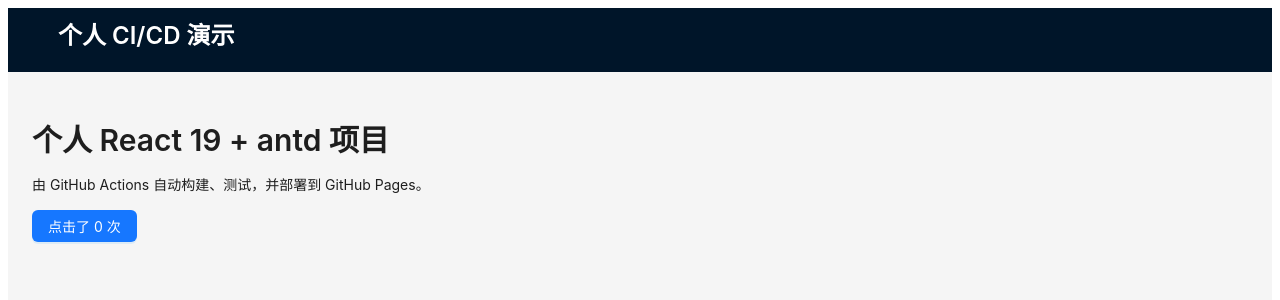
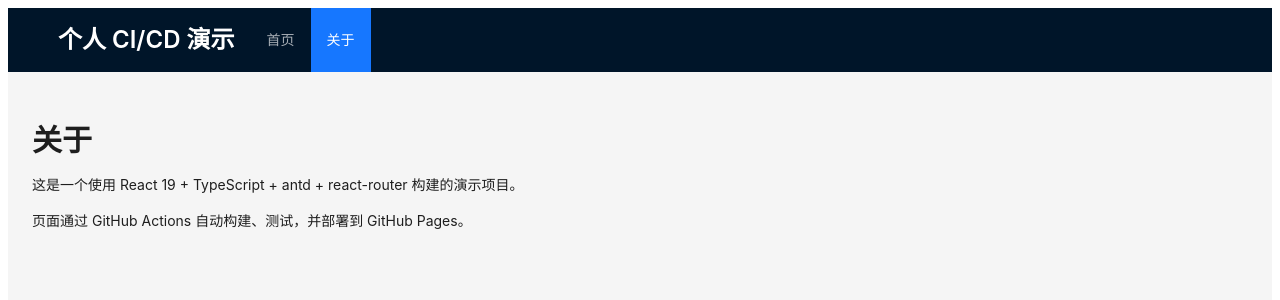
Before and after one commit to fzy-cloud/ReactApp-AICodeReview, a React (Vite) app: page /about in a window 1280 px wide. Shown: the top 300 px of the page. Built offline with nearby package versions, Linux system fonts and the light colour scheme.

Commit message:
feat: 完善页面

```diff
--- a/package.json
+++ b/package.json
@@ -13,7 +13,8 @@
     "antd": "^5.22.0",
     "http-proxy-agent": "^7.0.2",
     "react": "^19.0.0",
-    "react-dom": "^19.0.0"
+    "react-dom": "^19.0.0",
+    "react-router-dom": "^7.18.2"
   },
   "devDependencies": {
     "@testing-library/react": "^16.1.0",
--- a/src/App.tsx
+++ b/src/App.tsx
@@ -1,30 +1,50 @@
-import { useState } from 'react'
-import { Button, ConfigProvider, Layout, Typography, theme } from 'antd'
+import { Link, Outlet, Route, Routes, useLocation } from 'react-router-dom'
+import { ConfigProvider, Layout, Menu, Typography, theme } from 'antd'
+
+import Home from './pages/Home'
+import About from './pages/About'
 
 const { Header, Content } = Layout
-const { Title, Paragraph } = Typography
+const { Title } = Typography
 
-export default function App() {
-  const [count, setCount] = useState(0)
+function AppLayout() {
+  const location = useLocation()
+
+  const menuItems = [
+    { key: '/', label: <Link to="/">首页</Link> },
+    { key: '/about', label: <Link to="/about">关于</Link> },
+  ]
 
   return (
     <ConfigProvider theme={{ algorithm: theme.defaultAlgorithm }}>
       <Layout style={{ minHeight: '100vh' }}>
-        <Header>
-          <Title level={3} style={{ color: '#fff', margin: '12px 0' }}>
+        <Header style={{ display: 'flex', alignItems: 'center' }}>
+          <Title level={3} style={{ color: '#fff', margin: '12px 16px 12px 0' }}>
             个人 CI/CD 演示
           </Title>
+          <Menu
+            theme="dark"
+            mode="horizontal"
+            selectedKeys={[location.pathname]}
+            items={menuItems}
+            style={{ flex: 1, minWidth: 0 }}
+          />
         </Header>
         <Content style={{ padding: 24 }}>
-          <Title level={2}>个人 React 19 + antd 项目</Title>
-          <Paragraph>
-            由 GitHub Actions 自动构建、测试，并部署到 GitHub Pages。
-          </Paragraph>
-          <Button type="primary" onClick={() => setCount((c) => c + 1)}>
-            点击了 {count} 次
-          </Button>
+          <Outlet />
         </Content>
       </Layout>
     </ConfigProvider>
   )
 }
+
+export default function App() {
+  return (
+    <Routes>
+      <Route path="/" element={<AppLayout />}>
+        <Route index element={<Home />} />
+        <Route path="about" element={<About />} />
+      </Route>
+    </Routes>
+  )
+}
--- a/src/main.tsx
+++ b/src/main.tsx
@@ -1,9 +1,12 @@
 import React from 'react'
 import ReactDOM from 'react-dom/client'
+import { BrowserRouter } from 'react-router-dom'
 import App from './App'
 
 ReactDOM.createRoot(document.getElementById('root')!).render(
   <React.StrictMode>
-    <App />
+    <BrowserRouter>
+      <App />
+    </BrowserRouter>
   </React.StrictMode>,
 )
--- /dev/null
+++ b/src/pages/About.tsx
@@ -0,0 +1,17 @@
+import { Typography } from 'antd'
+
+const { Title, Paragraph } = Typography
+
+export default function About() {
+  return (
+    <>
+      <Title level={2}>关于</Title>
+      <Paragraph>
+        这是一个使用 React 19 + TypeScript + antd + react-router 构建的演示项目。
+      </Paragraph>
+      <Paragraph>
+        页面通过 GitHub Actions 自动构建、测试，并部署到 GitHub Pages。
+      </Paragraph>
+    </>
+  )
+}
--- /dev/null
+++ b/src/pages/Home.tsx
@@ -0,0 +1,20 @@
+import { useState } from 'react'
+import { Button, Typography } from 'antd'
+
+const { Title, Paragraph } = Typography
+
+export default function Home() {
+  const [count, setCount] = useState(0)
+
+  return (
+    <>
+      <Title level={2}>个人 React 19 + antd 项目</Title>
+      <Paragraph>
+        由 GitHub Actions 自动构建、测试，并部署到 GitHub Pages。
+      </Paragraph>
+      <Button type="primary" onClick={() => setCount((c) => c + 1)}>
+        点击了 {count} 次
+      </Button>
+    </>
+  )
+}
```
Also changed, not shown: 1 other file (tests, documents, lock files or other folders).
